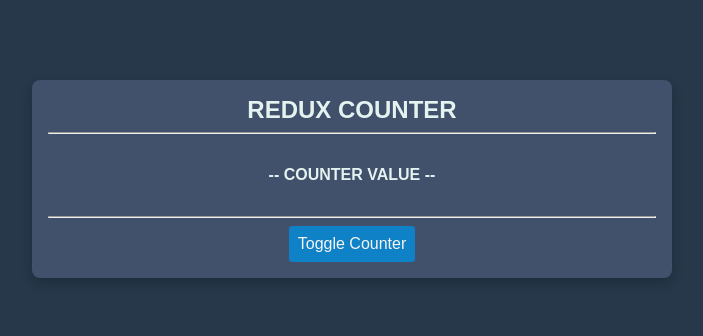
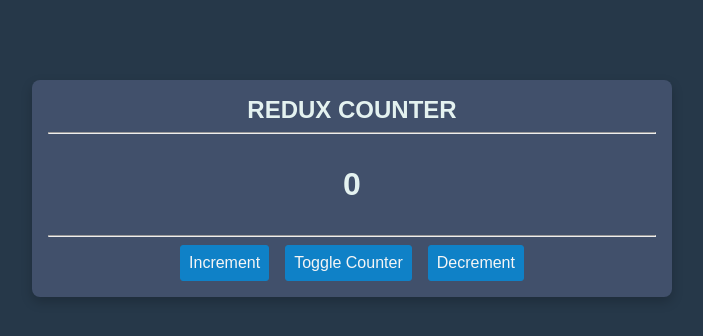
Before and after one commit to SomyaBhatnagar19/ReduxCounter, a React (Create React App) app: page / in a window 1280 px wide. Shown: the top 336 px of the page, without its empty margins (288-991 px from the left). Built offline with nearby package versions, Linux system fonts and the light colour scheme.

Commit message:
Making the functionality to increment and decrement when the user clicks the buttons.

```diff
--- a/src/components/Counter.js
+++ b/src/components/Counter.js
@@ -1,15 +1,33 @@
+import { useSelector, useDispatch } from 'react-redux';
+
 import classes from './Counter.module.css';
 
 const Counter = () => {
+  const dispatch = useDispatch();
+
+  const counter = useSelector(state => state.counter);
+
+  const incrementHandler = () => {
+    dispatch({type: 'increment'});
+  }
+
+  const decrementHandler = () => {
+    dispatch({ type: 'decrement'});
+  }
   const toggleCounterHandler = () => {};
 
   return (
     <main className={classes.counter}>
       <h1>Redux Counter</h1>
       <hr className={classes.hrLine}></hr>
-      <div className={classes.value}>-- COUNTER VALUE --</div>
+      <div className={classes.value}>{counter}</div>
       <hr className={classes.hrLine}></hr>
-      <button onClick={toggleCounterHandler}>Toggle Counter</button>
+      <div className={classes.buttons}>
+  <button onClick={incrementHandler}>Increment</button>
+  <button onClick={toggleCounterHandler}>Toggle Counter</button>
+  <button onClick={decrementHandler}>Decrement</button>
+</div>
+
     </main>
   );
 };
--- a/src/components/Counter.module.css
+++ b/src/components/Counter.module.css
@@ -21,8 +21,15 @@
 }
 
 .value {
-  font-size: 1rem;
+  font-size: 2rem;
   color: #e4f2f0;
   margin: 2rem 0;
   font-weight: bold;
 }
+
+.buttons {
+  display: flex;
+  gap: 1rem;
+  /* align-items: center; */
+  justify-content: center;
+}
--- a/src/index.js
+++ b/src/index.js
@@ -1,8 +1,10 @@
 import React from 'react';
 import ReactDOM from 'react-dom/client';
+import { Provider } from 'react-redux';
 
 import './index.css';
 import App from './App';
+import store from './store/index';
 
 const root = ReactDOM.createRoot(document.getElementById('root'));
-root.render(<App />);
+root.render(<Provider store={store}><App /></Provider>);
--- /dev/null
+++ b/src/store/index.js
@@ -0,0 +1,18 @@
+import {createStore} from 'redux';
+
+const reducer = (state = {counter: 0}, action) => {
+    if(action.type === "increment"){
+        return {
+            counter: state.counter+1
+        }
+    }
+    if(action.type === "decrement"){
+        return {
+            counter: state.counter-1
+        }
+    }
+    return state
+}
+const store = createStore(reducer);
+
+export default store;
```
Also changed, not shown: package.json (+0 -15 lines).
